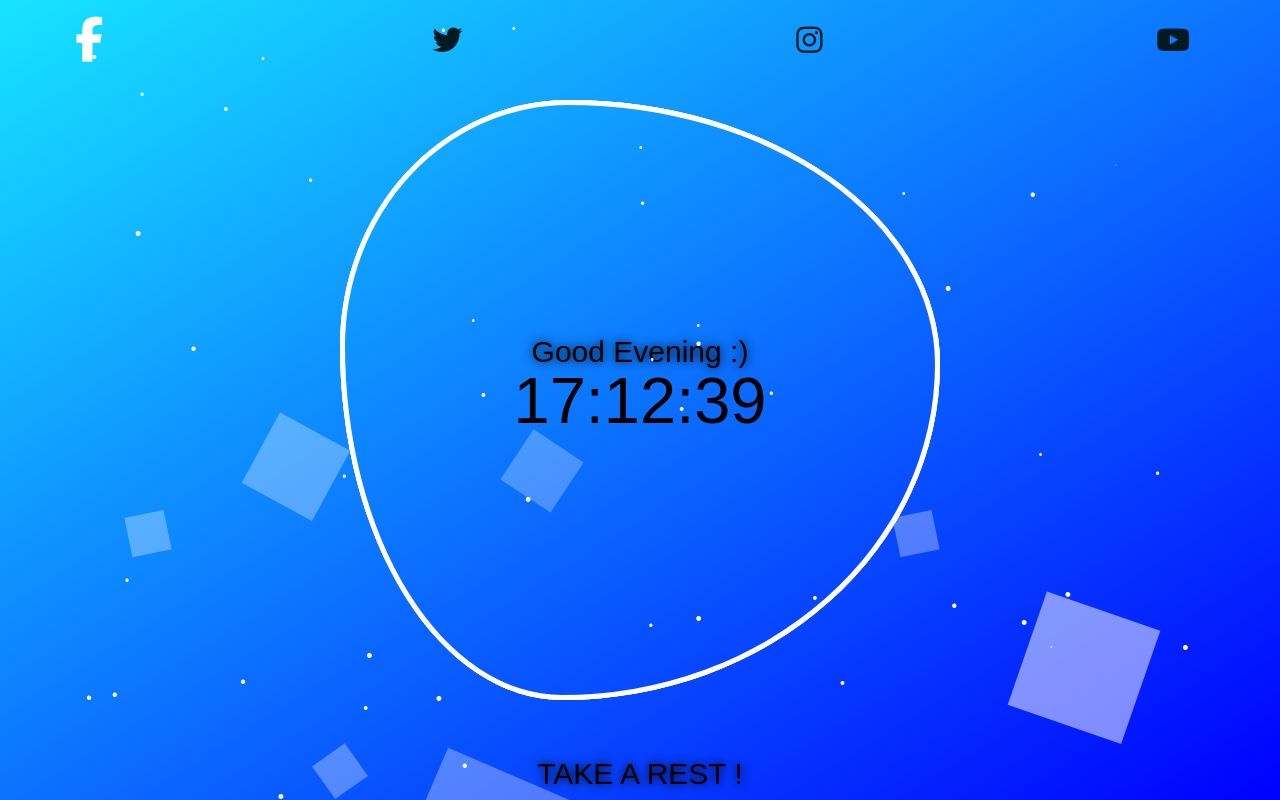
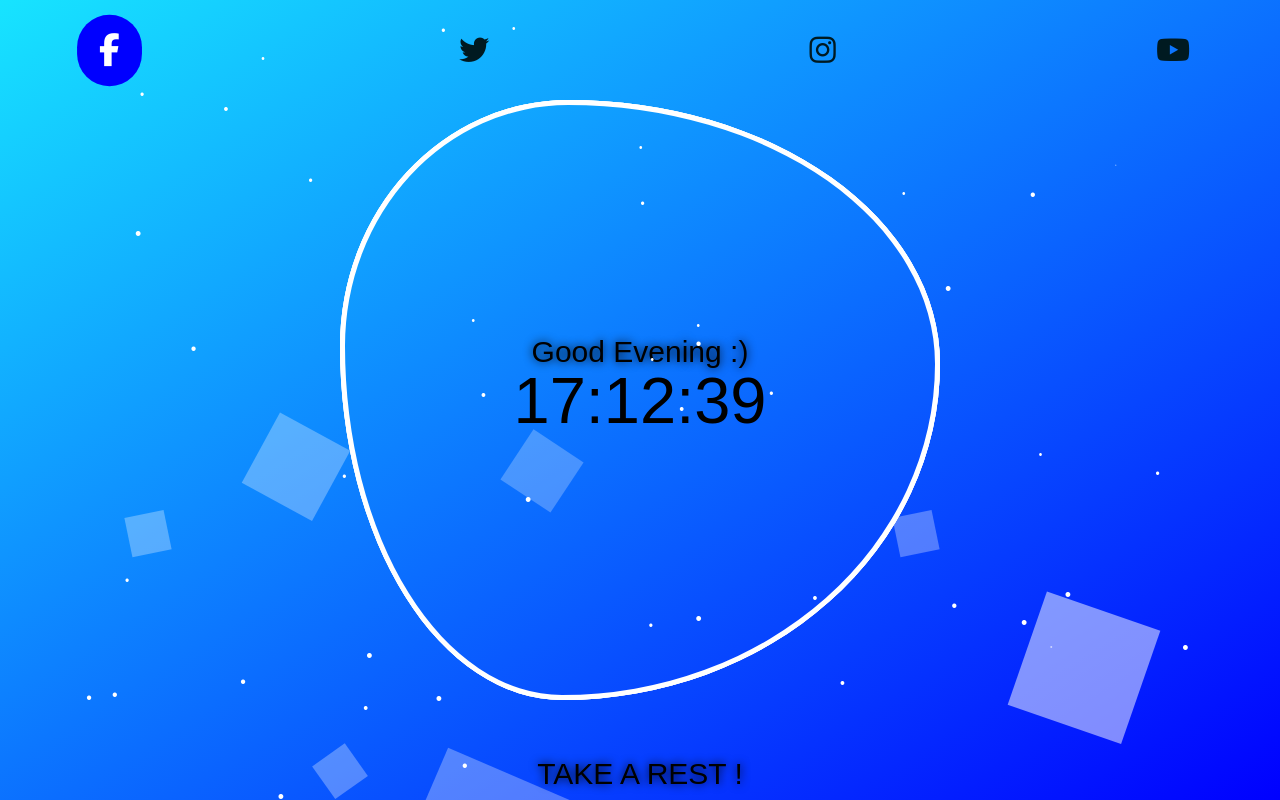
Before and after one commit to jordi15101999/oke, a plain HTML site: page index.html in a window 1280 px wide. In both pictures the pointer is over the link 89 px from the left and 40 px from the top of the page. Drawn offline with nearby package versions, Linux system fonts and the light colour scheme.

Commit message:
update icon style lagi

```diff
--- a/style.css
+++ b/style.css
@@ -257,7 +257,10 @@ body {
 }
 
 .container a:hover {
-    transform: scale(1.5);
+    	transform: scale(1.1);
 	z-index: 2;
     color: white;
+    border-radius:30px;
+    background-color:blue;
+    padding:10px 20px;
 }
```
